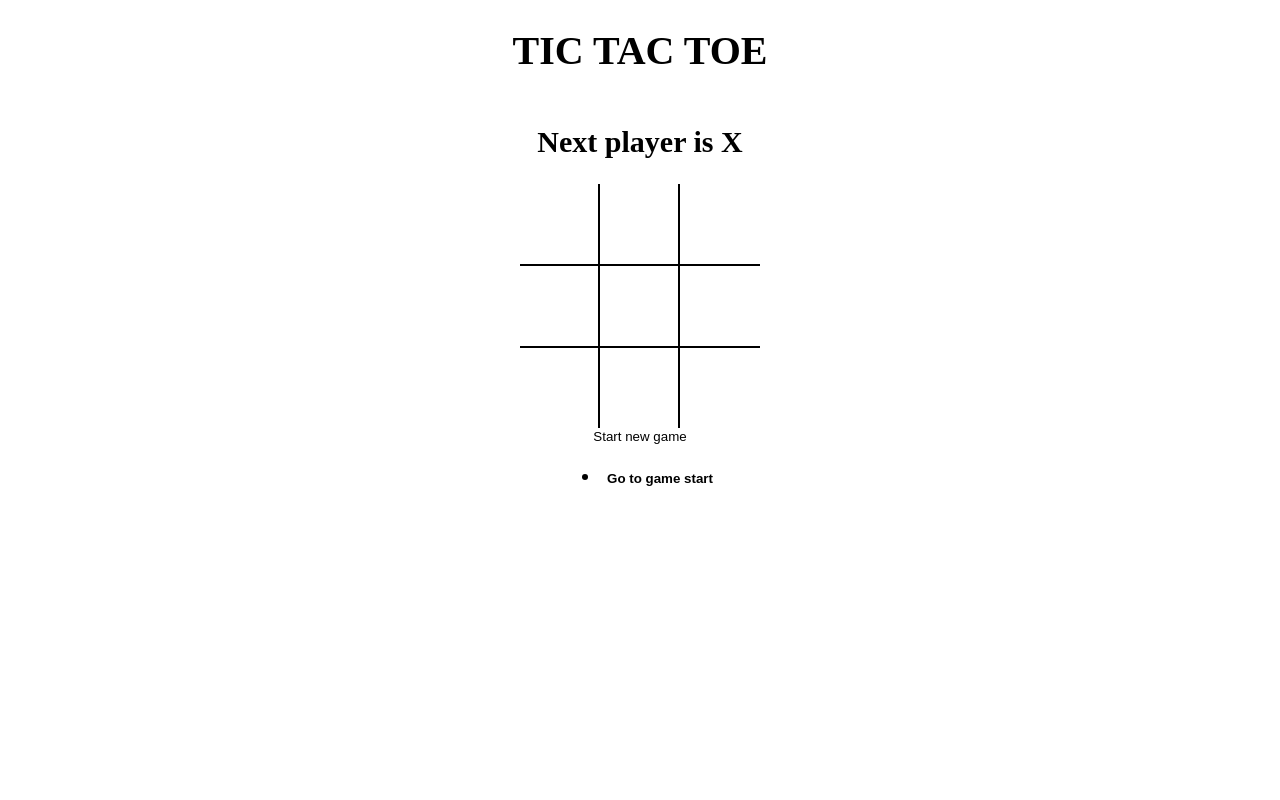
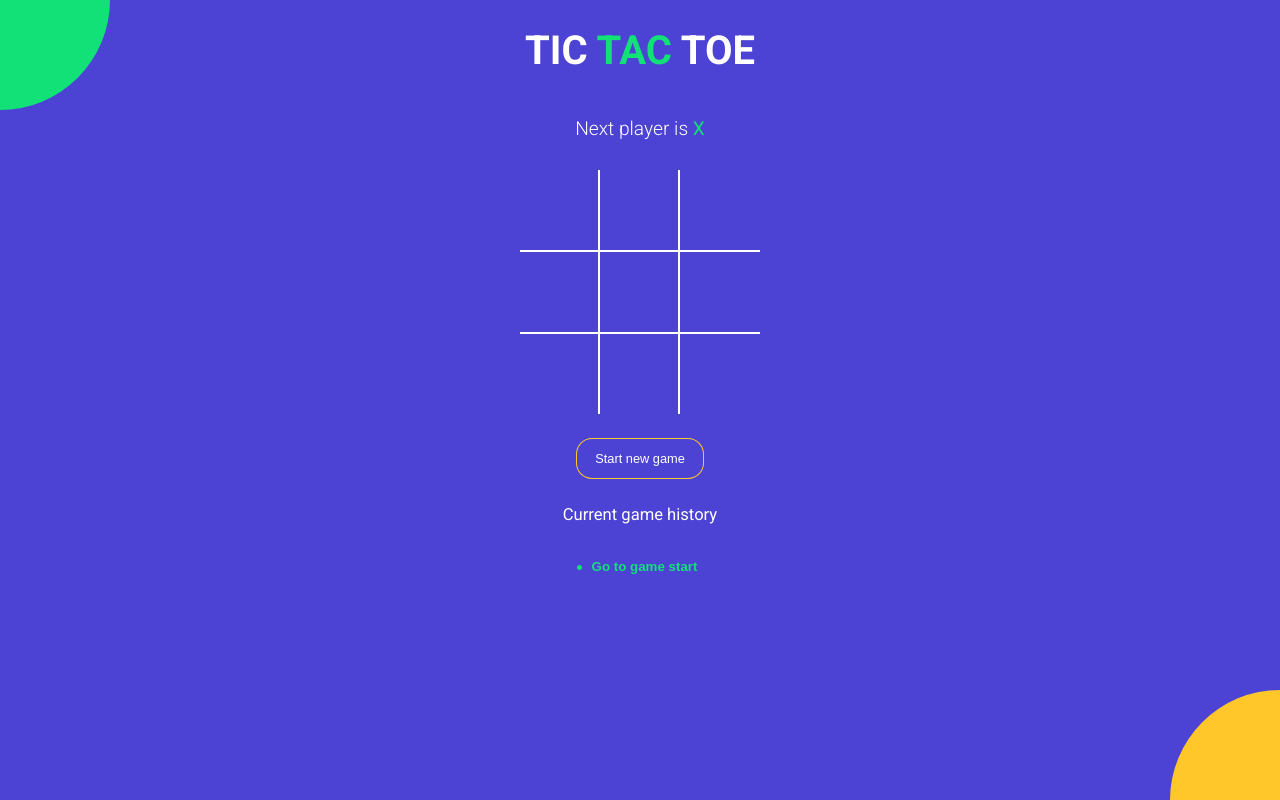
Before and after one commit to bharathsurya021/tictactoe, a React (Vite) app: page / in a window 1280 px wide. Built offline with nearby package versions, Linux system fonts and the light colour scheme.

Commit message:
style the app

```diff
--- a/index.html
+++ b/index.html
@@ -1,7 +1,14 @@
 <!DOCTYPE html>
 <html>
   <head>
-    <title>React Vite Micro App</title>
+    <meta charset="UTF-8" />
+    <meta name="viewport" content="width=device-width, initial-scale=1.0" />
+    <meta http-equiv="X-UA-Compatible" content="ie=edge" />
+    <link
+      href="https://fonts.googleapis.com/css?family=Roboto:300,400,700&display=swap"
+      rel="stylesheet"
+    />
+    <title>TIC TAC TOE</title>
   </head>
   <body>
     <div id="root"></div>
--- a/src/App.jsx
+++ b/src/App.jsx
@@ -43,11 +43,13 @@
   }
   return (
     <div className="app">
-      <h1>TIC TAC TOE</h1>
+      <h1 >TIC <span className="text-green">TAC</span> TOE</h1>
       <StatusMessage winner={winner} current={current} />
       <Board board={current.board} handleSquareClick={handleSquareClick} winningSquares={winningSquares} />
-      <button type="button" onClick={onNewGame}> Start new game</button>
+      <button className={`btn-reset ${winner ? 'active' : ''}`} type="button" onClick={onNewGame}> Start new game</button>
+      <h5 style={{ fontWeight: 'normal' }} >Current game history</h5>
       <History history={history} moveTo={moveTo} currentMove={currentMove} />
+      <div className="bg-balls" />
     </div>
   );
 
--- a/src/History.jsx
+++ b/src/History.jsx
@@ -2,18 +2,20 @@
 
 const History = ({ history, currentMove, moveTo }) => {
     return (
-        <ul>
+        <div className='history-wrapper'>
+            <ul className='history' >
                 {history.map((_, move) => {
                     return <li key={move}>
-                    <button type='button' onClick={() => {
+                        <button className={`btn-move ${move === currentMove ? 'active' : ' '}`} type='button' onClick={() => {
                             moveTo(move)
-                    }} style={{ fontWeight: (move === currentMove) ? 'bold' : 'normal' }} >
+                        }}  >
                             {move === 0 ? 'Go to game start' : `Go to move #${move}`}
                         </button>
                     </li>
                 })}
 
             </ul>
+        </div>
     )
 }
 
--- a/src/components/Square.jsx
+++ b/src/components/Square.jsx
@@ -2,7 +2,8 @@
 const Square = ({ value, onClick, isWinningSquare }) => {
     return (
         <>
-            <button className='square' type='button' onClick={onClick}
+            <button className={`square ${isWinningSquare ? 'winning' : ''} ${value === 'X' ? 'text-green' : 'text-orange'} `} type='button' onClick={onClick}
+
                 style={{ fontWeight: isWinningSquare ? 'bold' : 'normal' }}
             >{value}</button>
         </>
--- a/src/components/StatusMessage.jsx
+++ b/src/components/StatusMessage.jsx
@@ -5,12 +5,26 @@
         el !== null);
 
     return (
-        <h2>
+        <h2 className='status-message'>
             {
-                winner && `Winner is ${winner}`
+                winner && (
+                    <>
+                        Winner is {' '}
+                        <span className={winner === 'X' ? 'text-green' : 'text-orange'}>{winner}</span>
+                    </>
+                )
             }
-            {!winner && !noMovesLeft && `Next player is ${current.isXNext ? 'X' : 'O'}`}
-            {!winner && noMovesLeft && 'X and O tied'}
+            {!winner && !noMovesLeft &&
+                (
+                    <>
+                        Next player is <span className={current.isXNext ? 'text-green' : 'text-orange'}>{current.isXNext ? 'X' : 'O'}</span>
+                    </>
+                )
+
+            }
+            {!winner && noMovesLeft && <>
+                <span className='text-green'>X</span> and <span className='text-orange'>O</span> tied
+            </>}
         </h2>
     )
 }
--- a/src/helpers.jsx
+++ b/src/helpers.jsx
@@ -13,13 +13,13 @@
         const [a, b, c] = lines[i];
         if (squares[a] && squares[a] === squares[b] && squares[a] === squares[c]) {
             return {
-                winning: squares[a],
+                winner: squares[a],
                 winningSquares: [a, b, c],
             };
         }
     }
     return {
-        winning: null,
+        winner: null,
         winningSquares: [],
     };
 }
--- a/src/styles/root.scss
+++ b/src/styles/root.scss
@@ -1,4 +1,11 @@
+$green: #12e177;
+$orange: #ffc72a;
+$blue: #4c43d4;
+
 body {
+  font-family: 'Roboto', sans-serif;
+  background-color: $blue;
+  color: #fff;
   padding: 0;
   margin: 0;
 }
@@ -19,18 +26,83 @@
   align-items: center;
 }
 
+.text-green {
+  color: $green;
+}
+
+.text-orange {
+  color: $orange;
+}
+
+.history-wrapper {
+  width: 300px;
+  text-align: center;
+  margin-bottom: 20px;
+  .history {
+    display: inline-block;
+    padding: 0;
+    margin: 0;
+    li {
+      list-style: none;
+      text-align: left;
+      &:before {
+        content: '';
+        border-radius: 50%;
+        display: inline-block;
+        height: 5px;
+        width: 5px;
+        background-color: $green;
+        margin-right: 4px;
+        margin-bottom: 1px;
+      }
+
+      .btn-move {
+    	  color: #fff;
+        &.active {
+          font-weight: bold;
+          color: $green;
+        }
+      }
+    }
+  }
+}
+
+.status-message {
+	margin-bottom: 30px;
+	font-size: 1.2rem;
+	font-weight: lighter;
+	span {
+	  font-weight: normal;
+	}
+}
+
+.btn-reset {
+  font-size: 0.8rem;
+  color: #fff;
+  border-radius: 15px;
+  padding: 12px 18px;
+  margin-top: 25px;
+  transition: all 0.2s;
+  background-color: $blue;
+  box-shadow: 0px 0px 0px 1px $orange;
+  &.active {
+    background-color: $orange;
+    box-shadow: none;
+  }
+}
+
 .board {
   .board-row {
     display: flex;
     flex-direction: row;
-      border-bottom: 2px solid #000;
+    border-bottom: 2px solid #fff;
     &:last-child {
       border-bottom: none;
     }
     .square {
       width: 80px;
       height: 80px;
-        border-right: 2px solid #000;
+      border-right: 2px solid #fff;
       font-size: 2.5rem;
       padding: 0;
       overflow: hidden;
@@ -38,6 +110,63 @@
       &:last-child {
         border-right: none;
       }
+      &.winning {
+			  animation: scaleText 1.4s infinite;
+			  @keyframes scaleText {
+			    0% {
+			      transform: 2.5rem;
+			    }
+			    50% {
+			      font-size: 3.5rem;
+			    }
+			    100% {
+			      font-size: 2.5rem;
 			    }
 			  }
 			}
+    }
+  }
+}
+
+.bg-balls {
+  position: fixed;
+  top: 0;
+  left: 0;
+  right: 0;
+  bottom: 0;
+  min-width: 100%;
+  z-index: -1;
+
+  &:before,
+  &:after {
+    content: '';
+    position: absolute;
+    width: 150px;
+    height: 150px;
+    border-radius: 50%;
+  }
+
+  &:before {
+    background-color: $orange;
+    right: -75px;
+    bottom: -75px;
+    @media screen and (min-width: 476px) {
+      width: 220px;
+      height: 220px;
+      right: -110px;
+      bottom: -110px;
+    }
+  }
+
+  &:after {
+    background-color: $green;
+    top: -75px;
+    left: -75px;
+    @media screen and (min-width: 476px) {
+      width: 220px;
+      height: 220px;
+      top: -110px;
+      left: -110px;
+    }
+  }
+}
```
Lines whose indentation alone changed are shown as unchanged.
